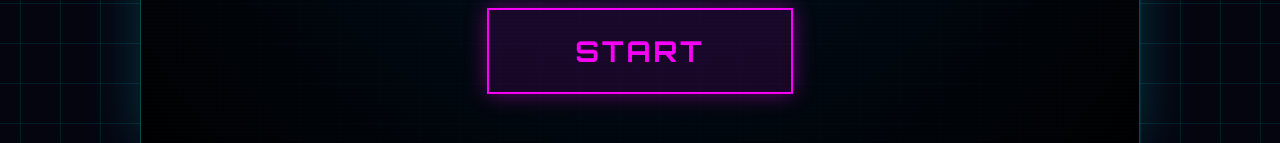
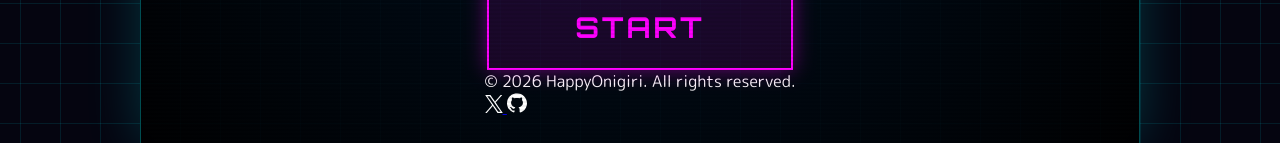
Before and after one commit to HappyOnigiri/super-sushi-typing, a website built with Vite: page index.html in a window 1280 px wide. Shown: the part 657-800 px from the top of the page. Built offline with nearby package versions, Linux system fonts and the light colour scheme.

Commit message:
chore: rename quantum-tunna.png to quantum-maguro.png

```diff
--- a/index.html
+++ b/index.html
@@ -92,7 +92,7 @@
         <h1>量子マグロ亭</h1>
         <div class="title-image-container">
           <img
-            src="/public/quantum-tunna.png"
+            src="/public/quantum-maguro.png"
             alt="量子マグロ"
             class="title-image"
           />
@@ -170,6 +170,32 @@
 
       <div id="countdown-overlay"></div>
       <div id="combo-burst"></div>
+
+      <footer class="app-footer">
+        <div class="footer-content">
+          <p>&copy; 2026 HappyOnigiri. All rights reserved.</p>
+          <div class="footer-links">
+            <a
+              href="https://x.com/H_OnigiriWorks"
+              target="_blank"
+              rel="noopener noreferrer"
+              title="X (Twitter)"
+              class="x-link"
+            >
+              <img src="/logo_x.svg" alt="X" width="18" height="18" />
+            </a>
+            <a
+              href="https://github.com/HappyOnigiri/SushiTyping"
+              target="_blank"
+              rel="noopener noreferrer"
+              title="GitHub"
+              class="github-link"
+            >
+              <img src="/logo_github.svg" alt="GitHub" width="20" height="20" />
+            </a>
+          </div>
+        </div>
+      </footer>
     </div>
     <script type="module" src="/src/main.ts"></script>
   </body>
```
Also changed, not shown: public/quantum-maguro.png (renamed from public/quantum-tunna.png).
